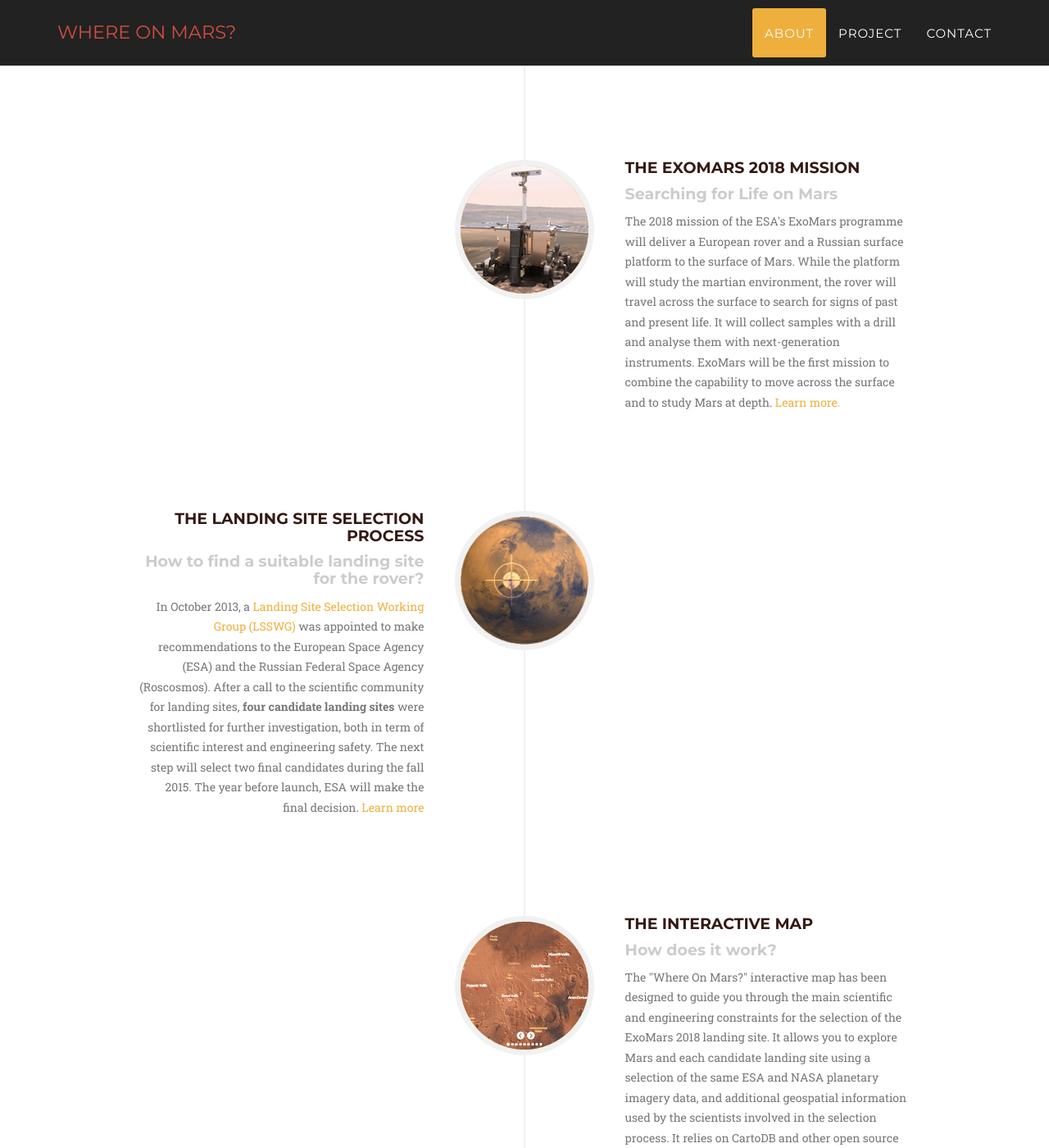
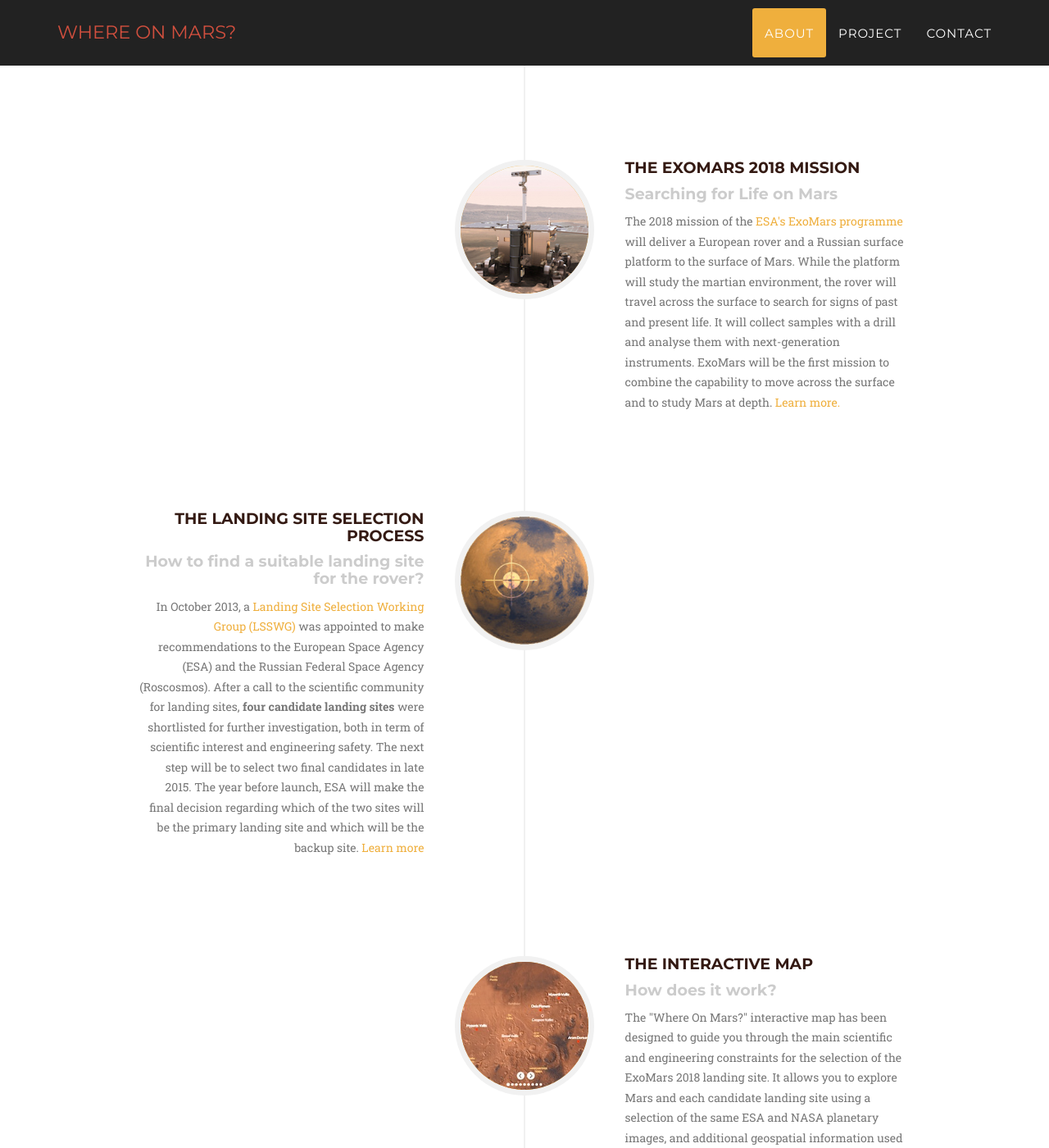
Before and after one commit to matallo/whereonmars, a Jekyll site: the page built from index.html, in a window 1280 px wide and 1400 px high, scrolled down 1153 px. Shown: the whole window at 82% size. Built offline with Jekyll 4.4.1, drawn with Linux system fonts in a browser that asks for light colours; nearby versions of some CDN libraries; some web fonts are replaced; comment, search, counter and statistics services are not loaded; some of the changed text lies outside the part shown.

Commit message:
Update about.html

```diff
--- a/_includes/about.html
+++ b/_includes/about.html
@@ -43,7 +43,7 @@
                                 </div>
                                 <div class="timeline-body">
                                     <p class="text-muted">
-                                    The 2018 mission of the ESA's ExoMars programme will deliver a European rover and
+                                    The 2018 mission of the <a href="exploration.esa.int" target="_blank">ESA's ExoMars programme</a> will deliver a European rover and
                                     a Russian surface platform to the surface of Mars.
                                     While the platform will study the martian environment, the rover will travel across
                                     the surface to search for signs of past and present life.
@@ -70,8 +70,9 @@
                                     the European Space Agency (ESA) and the Russian Federal Space Agency (Roscosmos).
                                     After a call to the scientific community for landing sites, <b>four candidate landing sites</b> were shortlisted
                                     for further investigation, both in term of scientific interest and engineering safety.
-                                    The next step will select two final candidates during the fall 2015.
-                                    The year before launch, ESA will make the final decision.
+                                    The next step will be to select two final candidates in late 2015.
+                                    The year before launch, ESA will make the final decision regarding which of the two sites will be the primary
+                                    landing site and which will be the backup site.
                                     <a href="http://exploration.esa.int/mars/53845-landing-site/" target="_blank">Learn more</a>
                                   </p>
                                 </div>
@@ -90,9 +91,9 @@
                                     <p class="text-muted">
                                     The "Where On Mars?" interactive map has been designed to guide you through the main scientific and engineering
                                     constraints for the selection of the ExoMars 2018 landing site. It allows you to explore Mars and each candidate landing site
-                                    using a selection of the same ESA and NASA planetary imagery data, and additional geospatial information used
-                                    by the scientists involved in the selection process. It relies on CartoDB and other open source mapping technologies for processing, storing, and visualising data on the web.
-                                    The source code of the front-end web interface is avalaible on GitHub.
+                                    using a selection of the same ESA and NASA planetary images, and additional geospatial information used
+                                    by the scientists involved in the selection process. It relies on CartoDB and other open-source mapping technologies for processing, storing, and visualising data on the web.
+                                    The source code of the front-end web interface is available on GitHub.
                                     <a class="page-scroll" href="#team">Learn more</a>
                                 </div>
                             </div>
```
Also changed, not shown: other parts of _includes/about.html (+1 -1 lines).
